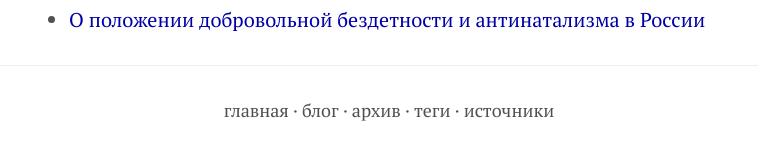
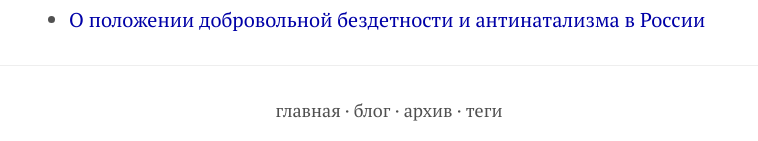
Before and after one commit to ReducingSuffering/reducingsuffering.github.io, a Jekyll site: the page built from index.md, in a window 1280 px wide and 900 px high, scrolled down 19137 px. Shown: the part 756-897 px from the top of the window, without its empty margins (251-1009 px from the left). Built offline with Jekyll 4.4.1, drawn with Linux system fonts in a browser that asks for light colours.

Commit message:
Update navigation.html

```diff
--- a/_includes/navigation.html
+++ b/_includes/navigation.html
@@ -1 +1 @@
-<p class="navigation"><a href="index.html">главная</a> &middot; <a href="blog.html">блог</a> &middot; <a href="archive.html">архив</a> &middot; <a href="tags.html">теги</a> &middot; <a href="sources.html">источники</a></p>
+<p class="navigation"><a href="index.html">главная</a> &middot; <a href="blog.html">блог</a> &middot; <a href="archive.html">архив</a> &middot; <a href="tags.html">теги</a></p>
```
